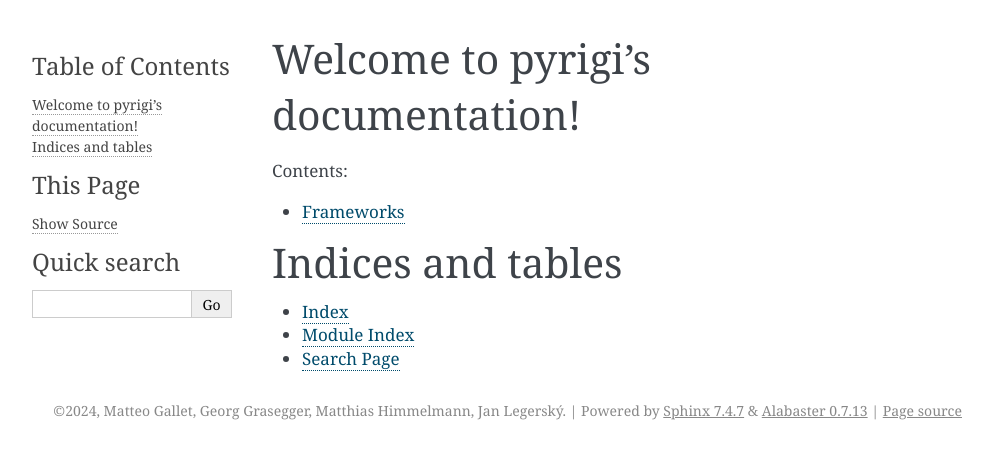
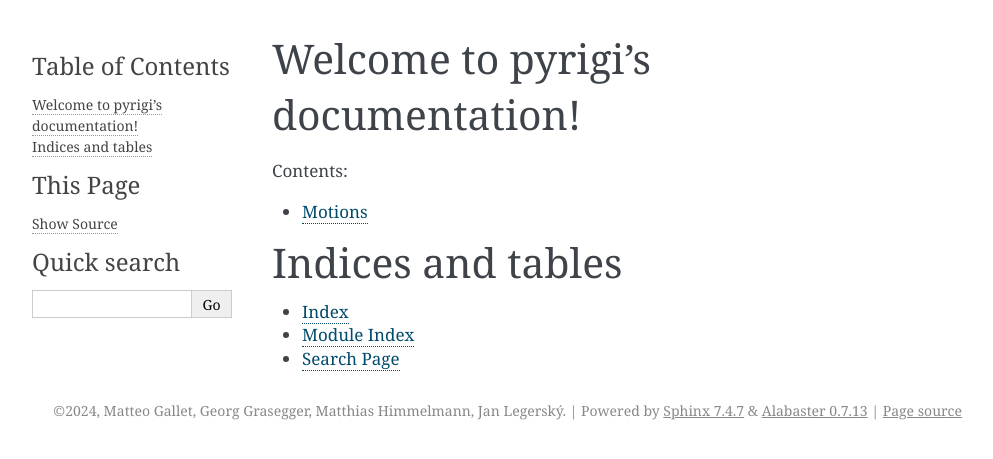
Before and after one commit to PyRigi/PyRigi, a Sphinx documentation site: the page built from doc/index.rst, in a window 1280 px wide. Shown: the top 459 px of the page, without its empty margins (148-1141 px from the left). Built offline with Sphinx 7.4.7, drawn with Linux system fonts in a browser that asks for light colours; pages that are not in the unit, such as notebooks, are missing from menus.

Commit message:
modules in doc instead of classes

```diff
--- a/doc/module/framework.rst
+++ b/doc/module/motion.rst
@@ -1,7 +1,9 @@
-Frameworks
+Motions
 =========================
 
-.. automodule:: pyrigi.Framework
+This page documents the class Motion.
+
+.. automodule:: pyrigi.motion
    :members:
    :undoc-members:
    :show-inheritance:
```
